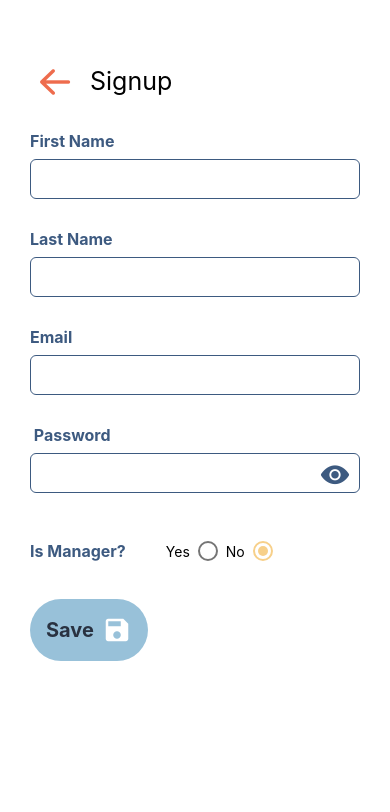
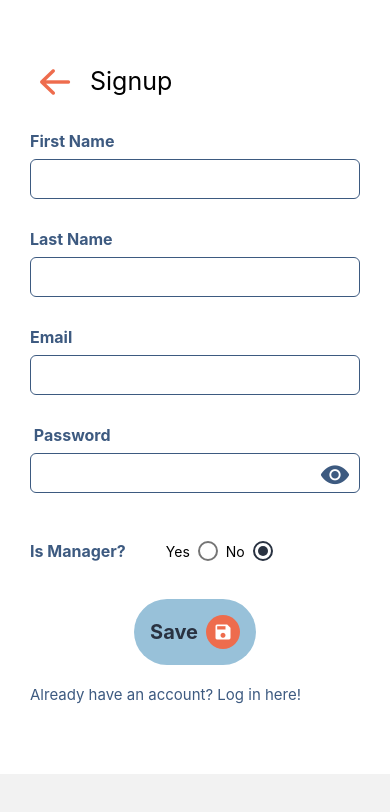
Before and after one commit to ICEI-PUC-Minas-PMV-ADS/trocai, a React Native app in the folder src/frontend/: screen /Signup in a window 390 px wide. Shown: the top 812 px of the page. Built offline with nearby package versions, Linux system fonts and the light colour scheme; what expo-linking would draw is missing.

Commit message:
adjust login and signup

```diff
--- a/src/frontend/screens/login/loginScreen.tsx
+++ b/src/frontend/screens/login/loginScreen.tsx
@@ -9,6 +9,7 @@ import {
   SubmitPressableText,
   StyledForm,
   SubmitPressable,
+  IconContainer,
 } from "../../common/styled";
 import UserInfo from "../../common/userInfo";
 import Colors from "../../constants/Colors";
@@ -47,7 +48,13 @@ function Login({ navigation }: RootStackScreenProps<"Login">): JSX.Element {
           />
           <SubmitPressable style={{ marginTop: 50 }} onPress={handleLogin}>
             <SubmitPressableText>Login</SubmitPressableText>
-            <MaterialIcons size={30} name="login" color="white" />
+            <IconContainer>
+              <MaterialIcons
+                size={20}
+                name="login"
+                color={Colors.light.white}
+              />
+            </IconContainer>
           </SubmitPressable>
         </StyledForm>
 
@@ -88,7 +95,7 @@ const StyledLogin = styled.ScrollView`
   padding: ${defaultPadding}px;
   display: flex;
   flex-direction: column;
-  background-color: white;
+  background-color: ${Colors.light.white};
 `;
 
 const StyledLoginScreen = styled.KeyboardAvoidingView`
--- a/src/frontend/screens/profile/UserProfileForm.tsx
+++ b/src/frontend/screens/profile/UserProfileForm.tsx
@@ -10,12 +10,13 @@ import {
   SubmitPressableText,
   StyledInput,
   StyledLabel,
+  IconContainer,
 } from "../../common/styled";
 import UserInfo from "../../common/userInfo";
 import { createUser, updateUser } from "../../actions/userActions";
 import { RootStackScreenProps } from "../../types";
 import Colors from "../../constants/Colors";
-import dimensions, { defaultPadding } from "../../constants/Layout";
+import { defaultPadding } from "../../constants/Layout";
 
 export const OCASIONS = {
   SIGNUP: "Signup",
@@ -117,17 +118,29 @@ function UserProfileForm({
             />
             <Text>No</Text>
             <RadioButton
-              color={Colors.light.yellow}
+              color={Colors.light.black}
               value="no"
               status={!isManager ? "checked" : "unchecked"}
               onPress={() => setIsManager(!isManager)}
             />
           </View>
         </View>
-        <SubmitPressable onPress={() => handleSubmit()}>
+        <SubmitPressable
+          onPress={() => handleSubmit()}
+          style={{ alignSelf: "center" }}
+        >
           <SubmitPressableText>Save</SubmitPressableText>
-          <MaterialIcons size={30} name="save" color="white" />
+          <IconContainer>
+            <MaterialIcons size={20} name="save" color="white" />
+          </IconContainer>
         </SubmitPressable>
+
+        <StyledLoginLink
+          style={{ color: Colors.light["dark-blue"], fontSize: 15 }}
+          onPress={() => navigation.navigate("Login")}
+        >
+          Already have an account? Log in here!
+        </StyledLoginLink>
       </StyledScrollView>
     </StyledEditProfileScreen>
   );
@@ -141,7 +154,20 @@ const StyledIsManagerLabel = styled(StyledLabel)`
 
 const StyledEditProfileScreen = styled.SafeAreaView`
   padding: ${defaultPadding}px;
-  background-color: white;
-  height: ${dimensions.window.height}px;
+  display: flex;
+  flex-direction: column;
+  background-color: ${Colors.light.white};
+`;
+
+const StyledLoginLink = styled.Text.attrs(() => ({
+  contentContainerStyle: {
+    alignItems: "center",
+  },
+}))`
+  display: flex;
+  flex-direction: column;
+  padding-bottom: 40px;
+  width: 100%;
+  height: 100%;
 `;
 export default UserProfileForm;
```
